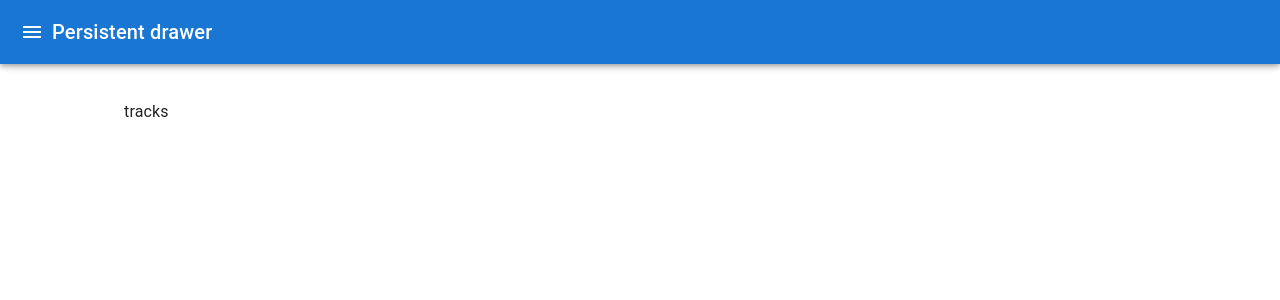
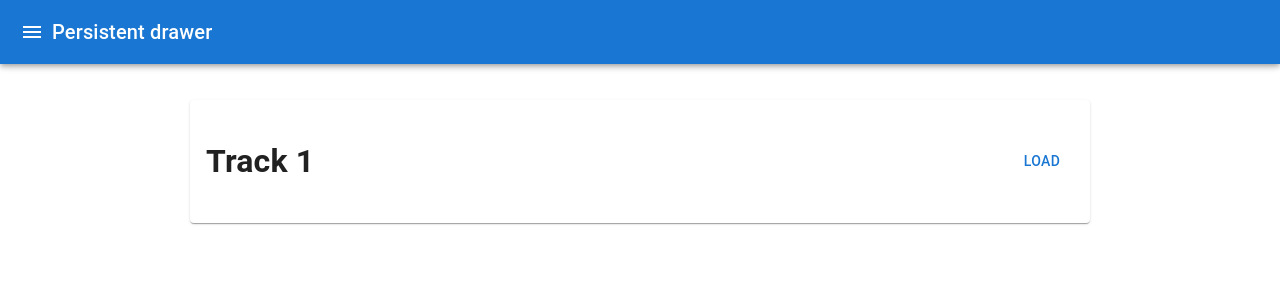
Before and after one commit to mykytapilec/streaming-app, a Next.js app in the folder client/: page /tracks in a window 1280 px wide. Shown: the top 300 px of the page. Built offline with nearby package versions, Linux system fonts and the light colour scheme.

Commit message:
Tracks page

```diff
--- a/client/components/Navbar.tsx
+++ b/client/components/Navbar.tsx
@@ -63,7 +63,11 @@ export default function Navbar() {
                 </div>
                 <List>
                     {menuItems.map(({ text, href }, index) => (
-                        <li key={href} onClick={() => router.push(href)} className='menu-item'>
+                        <li key={href} onClick={() => {
+                            console.log('clicked', href)
+                            router.push(href)
+
+                        }} className='menu-item'>
                             <ListItemIcon>
                                 {index % 2 === 0 ? <InboxOutlined /> : <MailOutline />}
                             </ListItemIcon>
--- a/client/pages/tracks/index.tsx
+++ b/client/pages/tracks/index.tsx
@@ -1,15 +1,26 @@
 import React from "react"
-import { Container } from "@mui/material"
+
+import { Box, Button, Card, Grid2 } from "@mui/material"
 
 import MainLayout from "../../layouts/MainLayout"
+import { useRouter } from "next/router"
 
 
 const Index = () => {
+    const router = useRouter()
+
     return (
         <MainLayout>
-            <Container style={{ margin: '100px'}}>
-                tracks
-            </Container>
+            <Grid2 container spacing={2} justifyContent='center'>
+                <Card style={{ width: 900, marginTop: 100 }}>
+                    <Box p={2}>
+                        <Grid2 container justifyContent="space-between">
+                            <h1>Track 1</h1>
+                            <Button onClick={() => router.push('/tracks/create')}>Load</Button>
+                        </Grid2>
+                    </Box>
+                </Card>
+            </Grid2>
         </MainLayout>
     )
 }
```
Also changed, not shown: client/pages/tracks/create.tsx (added, +11 -0 lines).
